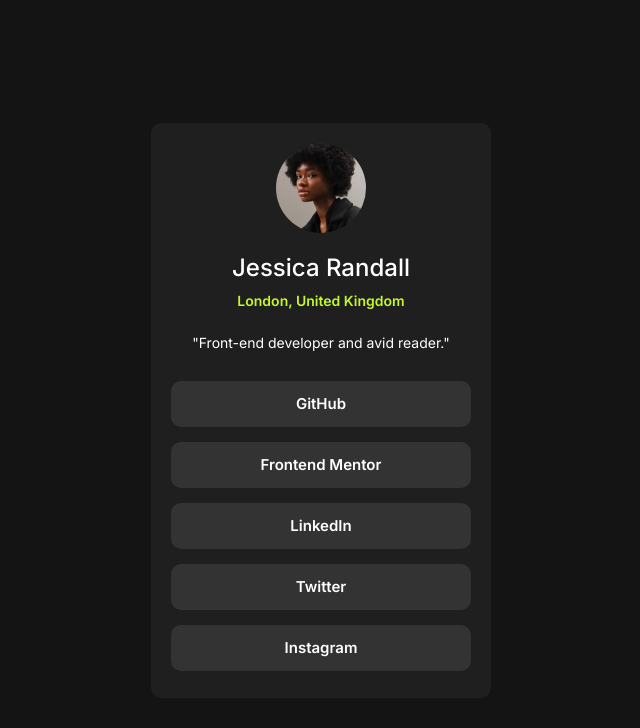
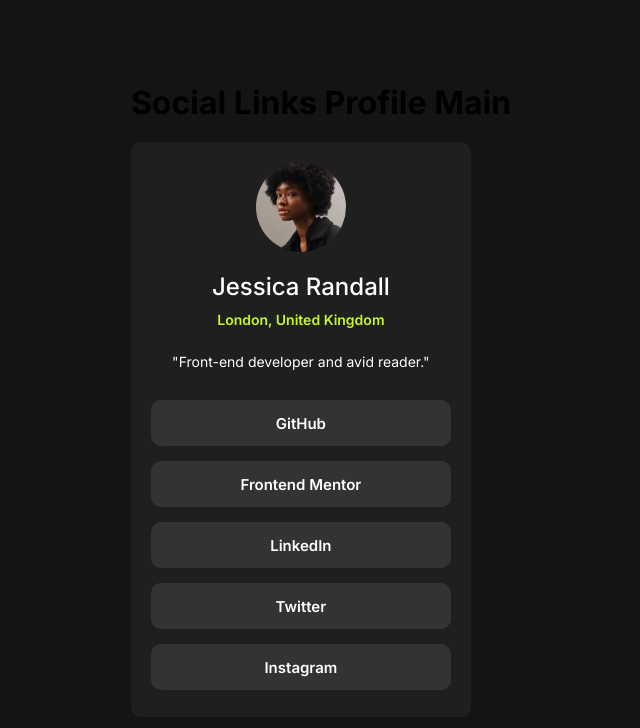
Before and after one commit to AhmeedSalama/social-links-profile-main, a plain HTML site: page index.html in a window 1280 px wide. Shown: the whole page, without its empty margins (319-959 px from the left). Drawn offline with Linux system fonts and the light colour scheme.

Commit message:
Update index.html

```diff
--- a/index.html
+++ b/index.html
@@ -11,6 +11,7 @@
 </head>
 <body>
     <main>
+        <h1>Social Links Profile Main</h1>
     <section class="card">
         <div class="top">
             <img src="avatar-jessica.jpeg" alt="">
```
